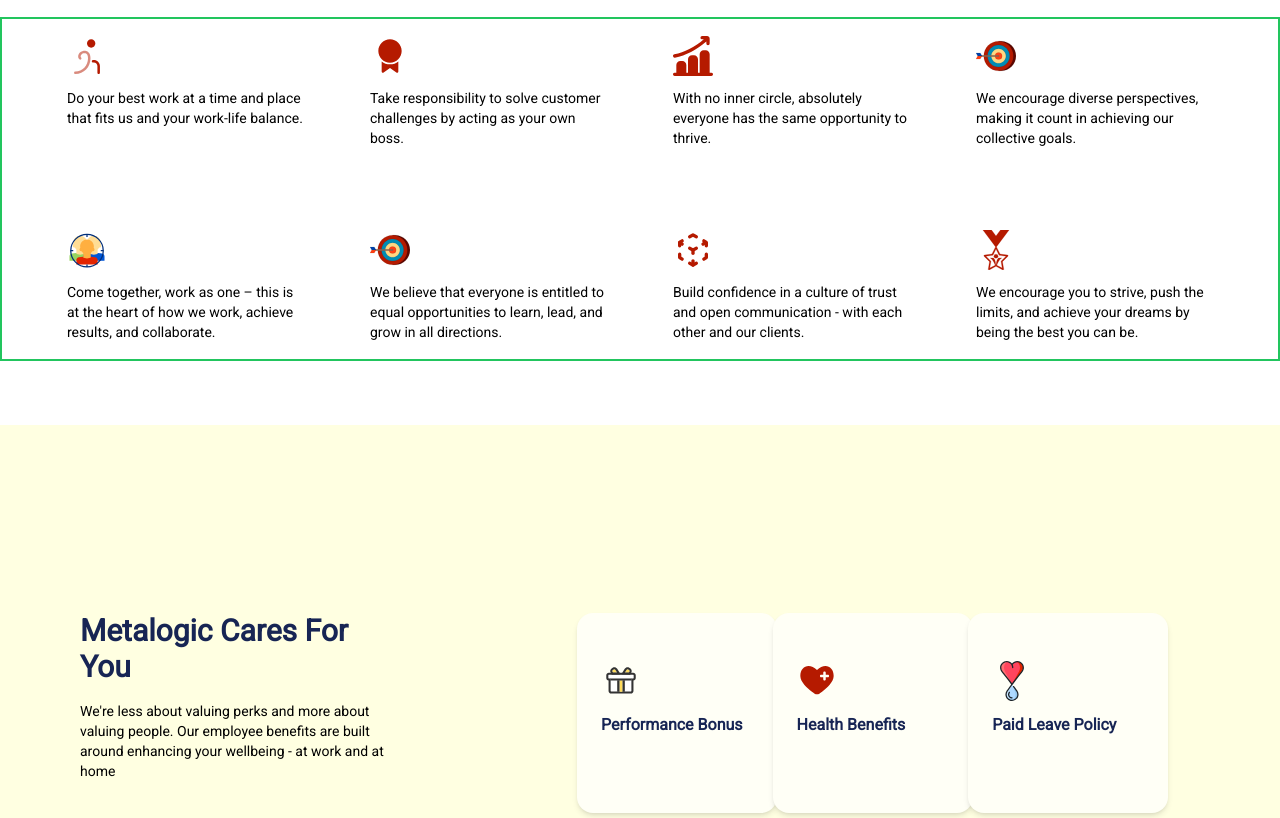
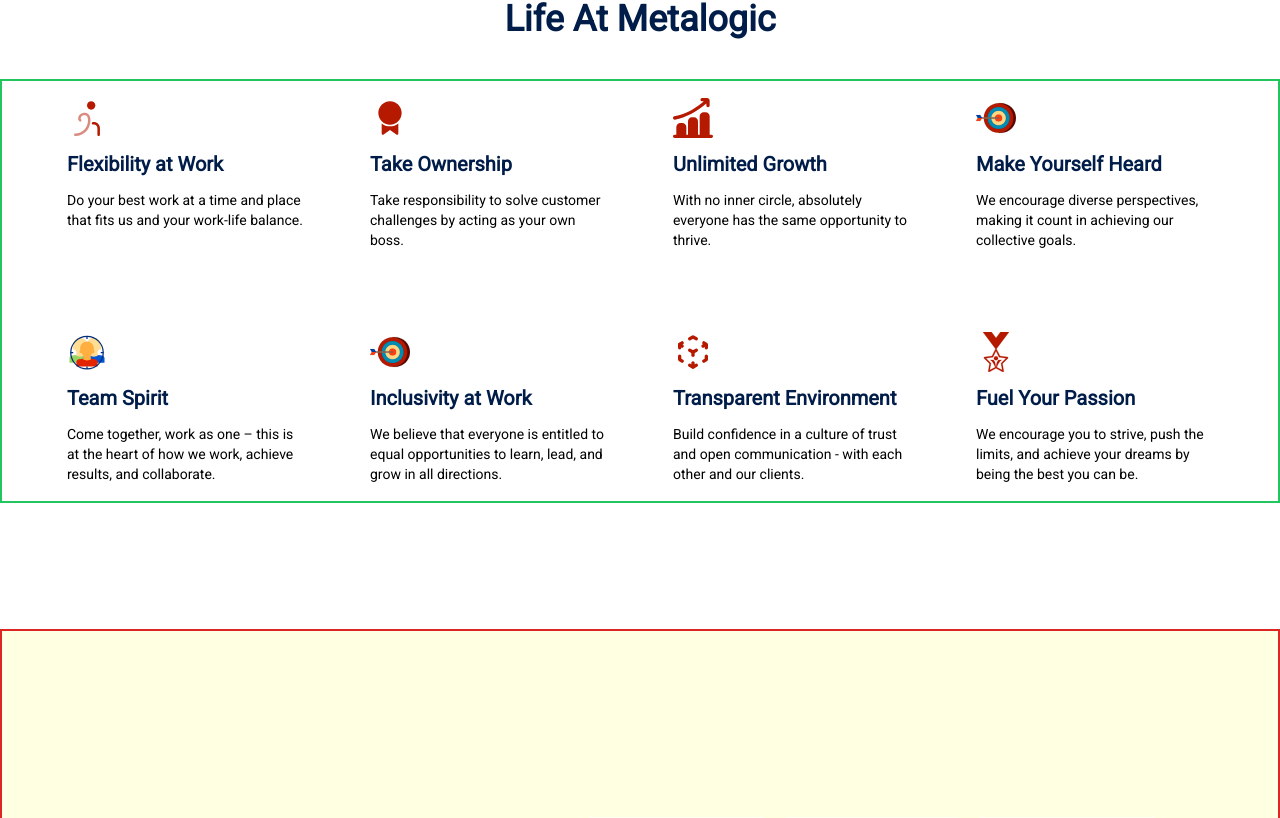
Before and after one commit to SubashJirel/CompanyWeb, a React (Vite) app: page /career in a window 1280 px wide. Shown: the part 1675-2493 px from the top of the page. Built offline with nearby package versions, Linux system fonts and the light colour scheme.

Commit message:
added containers for larger screen

```diff
--- a/src/sections/career/CareerBenefits.jsx
+++ b/src/sections/career/CareerBenefits.jsx
@@ -68,6 +68,8 @@
 };
 function CareerBenefits() {
   return (
+    <section className="flex min-h-screen items-center justify-center">
+      <div className="2xl:container">
         <div className="justify-center py-16 text-center">
           <LifeAt />
           <div className=" border-2 border-green-500 grid gap-x-8 gap-y-8 px-2 text-left md:grid-cols-3 md:gap-y-12 md:px-4 lg:grid-cols-4 lg:px-12">
@@ -83,6 +85,8 @@
             })}
           </div>
         </div>
+      </div>
+    </section>
   );
 }
 
--- a/src/sections/career/CareerBenefitsBox.jsx
+++ b/src/sections/career/CareerBenefitsBox.jsx
@@ -8,6 +8,7 @@
         alt={heading}
         className="w-10 transition-all duration-300 group-hover:scale-110"
       />
+      <h3 className="text-xl font-bold text-primary_blue">{heading}</h3>
       <p className="text-sm text-ui-500">{paragraph}</p>
     </div>
   );
--- a/src/sections/career/CareerCares.jsx
+++ b/src/sections/career/CareerCares.jsx
@@ -3,7 +3,7 @@
 const careerCaresContent = [
   {
     imgSrc: '/performance.svg',
-    heading: 'Performance Bonus',
+    heading: 'Performance Bonuses',
   },
   {
     imgSrc: '/health.svg',
@@ -28,14 +28,14 @@
 ];
 function CareerCares() {
   return (
-    <section className="flex min-h-screen flex-col items-center justify-center bg-[#ffffe1]">
+    <section className="flex min-h-screen border-2 border-red-600 flex-col items-center justify-center bg-[#ffffe1]">
       <div className="2xl:container">
         <div className="grid py-16 md:grid-cols-3">
           <div className="flex flex-col gap-4 px-6 pb-10 md:mx-auto lg:pl-20">
             <h2 className="text-3xl font-bold text-blue-950">
               Metalogic Cares For You
             </h2>
-            <p className="text-sm text-ui-500">
+            <p className="text-sm ">
               We&apos;re less about valuing perks and more about valuing people.
               Our employee benefits are built around enhancing your wellbeing -
               at work and at home
--- a/src/sections/career/CareerValues.jsx
+++ b/src/sections/career/CareerValues.jsx
@@ -59,7 +59,9 @@
 
 function CareerValues() {
   return (
-    <div className="justify-center py-24 text-center border-2 border-red-600 bg-[#F6F8FF]">
+    <section className="bg-[#F6F8FF]">
+      <div className="2xl:container mx-auto">
+        <div className="justify-center py-24 text-center border-2 border-red-600 ">
           <BelieveIn />
           <div className="flex flex-wrap justify-center gap-x-8 gap-y-8 px-2 text-left md:gap-y-12">
             {careerValueContent.map((val, index) => (
@@ -72,6 +74,8 @@
             ))}
           </div>
         </div>
+      </div>
+    </section>
   );
 }
 
```
Lines whose indentation alone changed are shown as unchanged.
